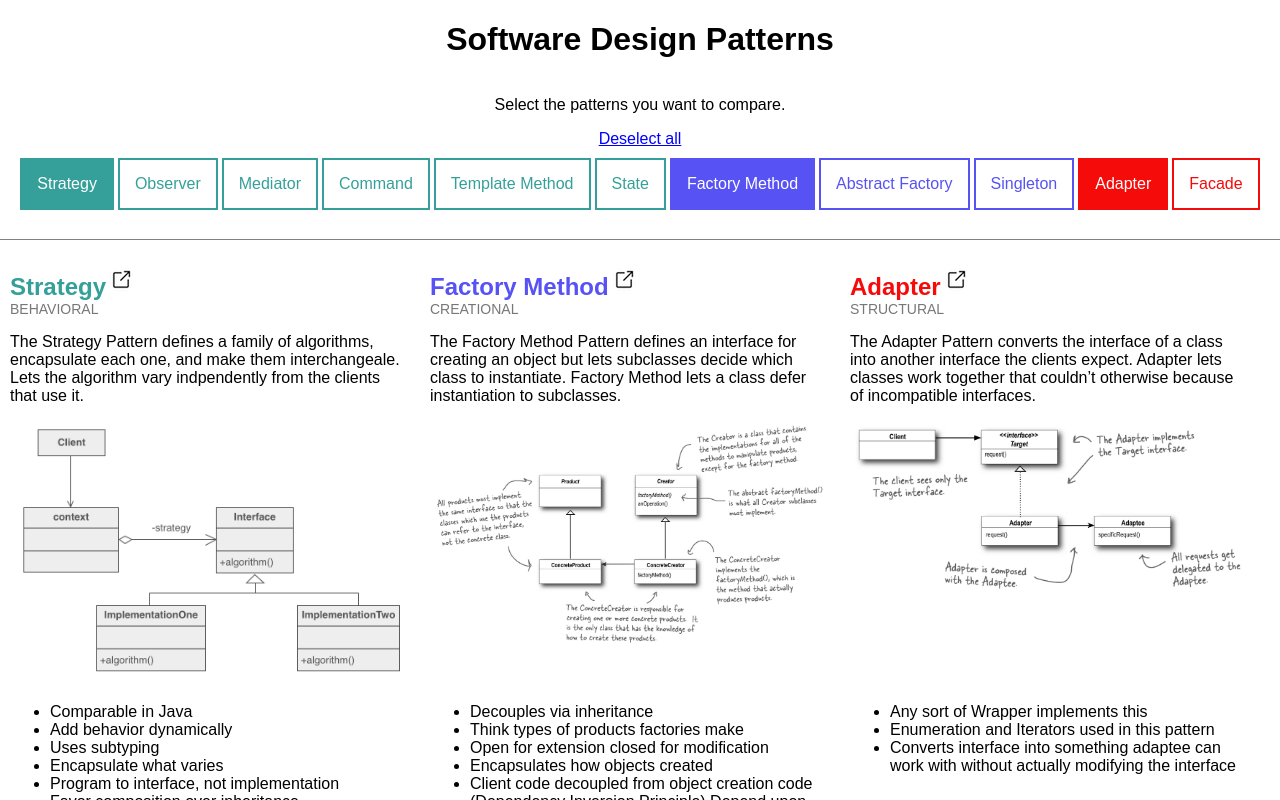
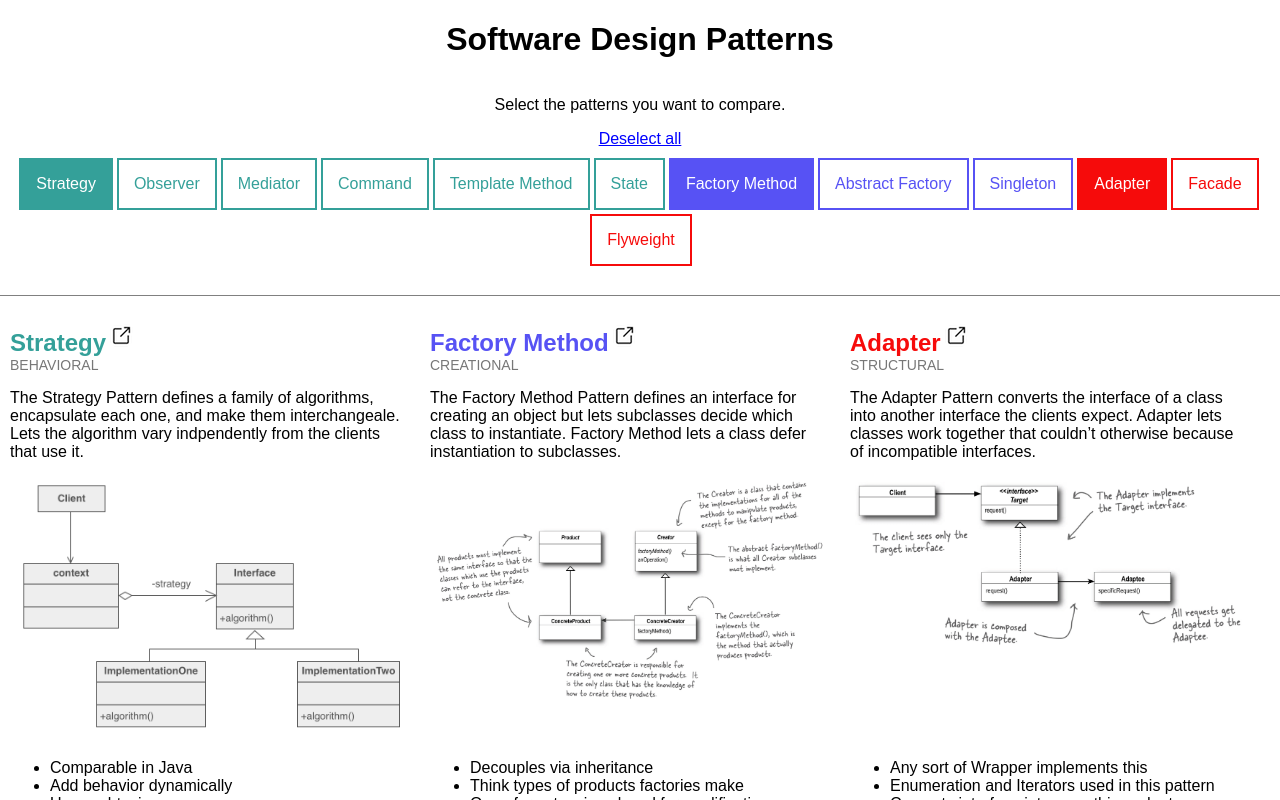
Before and after one commit to bibekg/software-design-patterns, a React app: page / in a window 1280 px wide. Shown: the top 800 px of the page. Built offline with nearby package versions, Linux system fonts and the light colour scheme.

Commit message:
Add Flyweight design pattern

```diff
--- a/src/components/ComparisonColumns/ComparisonColumns.js
+++ b/src/components/ComparisonColumns/ComparisonColumns.js
@@ -47,7 +47,12 @@ export default function ComparisonColumns(props) {
         {
           patterns.map(pattern => (
             <div className='pattern-column' key={pattern.name}>
-              <img src={pattern.diagram} alt={`${pattern.name} diagram`}/>
+              {
+                pattern.diagram ?
+                  <img src={pattern.diagram} alt={`${pattern.name} diagram`}/> :
+                  <p>{`No diagram available for ${pattern.name}`}</p>
+              }
+
             </div>
           ))
         }
@@ -67,7 +72,12 @@ export default function ComparisonColumns(props) {
         {
           patterns.map(pattern => (
             <div className='pattern-column' key={pattern.name}>
-              <img src={pattern.codeSample} alt={`No code sample for ${pattern.name} yet. Coming soon!`}/>
+              {
+                pattern.codeSample ?
+                  <img src={pattern.codeSample} alt={`${pattern.name} code sample`}/> :
+                  <p>{`No code sample available for ${pattern.name}`}</p>
+              }
+
             </div>
           ))
         }
--- a/src/data/patterns-data.js
+++ b/src/data/patterns-data.js
@@ -149,6 +149,19 @@ const patterns = [
       'Either state classes or client can handle state transition'
     ]
   },
+  {
+    name: 'Flyweight',
+    link: 'https://sourcemaking.com/design_patterns/flyweight',
+    type: PATTERN_TYPES.STRUCTURAL,
+    definition: 'The Flyweight Pattern is used to allow one instance of a class to be reused in order to provide many "virtual instances."',
+    notes: [
+      'The idea is to create a single object that virtually manages the state of all other objects',
+      'PRO: Decreased number of object instances at runtime',
+      'PRO: Centralizes state of many virtual objects into a single location',
+      'CON: Many instances must be controlled similarly',
+      'CON: A single logical instance won\'t be able to behave independently of other instances'
+    ]
+  },
 ]
 
 // Add diagrams and code sample images to each pattern object
```
